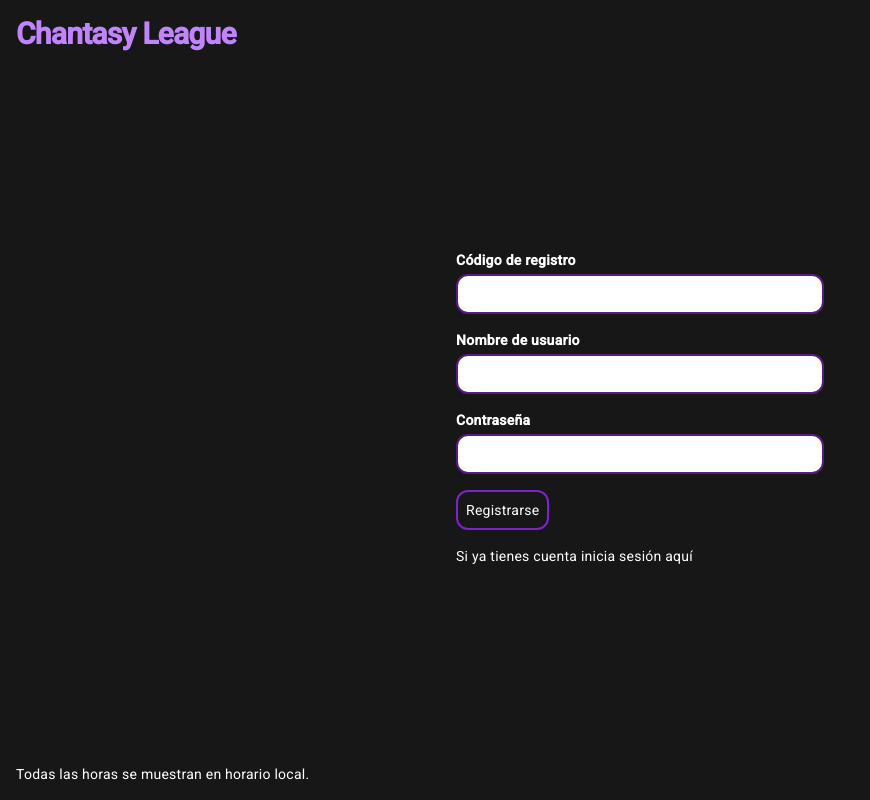
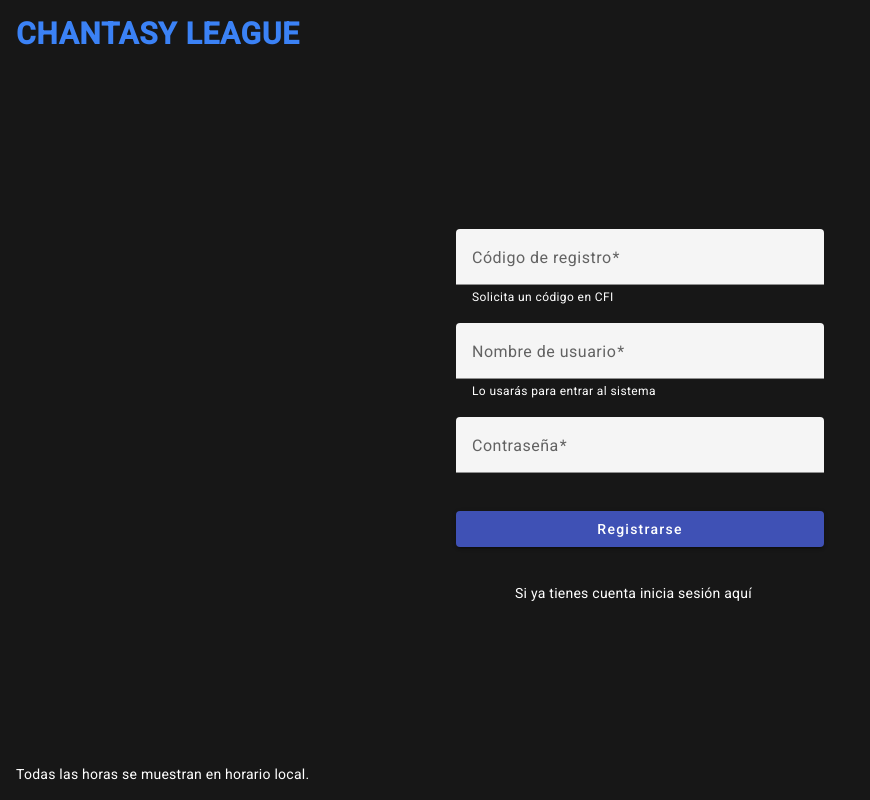
Before and after one commit to MiguelHigueraDev/cfi-chantasy, an Angular app in the folder website/: page /register in a window 1280 px wide. Shown: the whole page, without its empty margins (0-870 px from the left). Built offline with nearby package versions, Linux system fonts and the light colour scheme.

Commit message:
feat(frontend): update welcome screen, header, and register styling to match login

```diff
--- a/website/src/app/components/header/header.component.html
+++ b/website/src/app/components/header/header.component.html
@@ -1,3 +1,3 @@
 <header class="p-4">
-    <a routerLink="/" class="text-purple-400 text-3xl font-bold tracking-tight">Chantasy League</a>
+    <a routerLink="/" class="text-blue-500 text-3xl font-bold tracking-wide uppercase">Chantasy League</a>
 </header>
--- a/website/src/app/components/register/register.component.html
+++ b/website/src/app/components/register/register.component.html
@@ -1,18 +1,20 @@
-<section class="mx-auto w-full flex justify-center">
-    <form class="space-y-4 w-full p-4 max-w-[400px]">
-        <div class="flex flex-col gap-1">
-            <label for="registerCode" class="label">Código de registro</label>
-            <input type="text" class="input" id="registerCode" [(ngModel)]="registerCode" name="registerCode" required>
-        </div>
-        <div class="flex flex-col gap-1">
-            <label for="username" class="label">Nombre de usuario</label>
-            <input type="username" class="input" id="username" [(ngModel)]="username" name="username" required>
-        </div>
-        <div class="flex flex-col gap-1">
-            <label for="password" class="label">Contraseña</label>
-            <input type="password" class="input" id="password" [(ngModel)]="password" name="password" required>
-        </div>
-        <button type="submit" class="btn" (click)="register()">Registrarse</button>
-        <a class="block hover:text-purple-500" routerLink="/login">Si ya tienes cuenta inicia sesión aquí</a>
+<section class="justify-center">
+    <form [formGroup]="registerForm" (ngSubmit)="register()" class="space-y-4 flex flex-col p-4 w-full mx-auto max-w-[400px]">
+        <mat-form-field class="w-full">
+            <mat-label>Código de registro</mat-label>
+            <input type="text" matInput formControlName="registerCode" required />
+            <mat-hint>Solicita un código en CFI</mat-hint>
+        </mat-form-field>
+        <mat-form-field class="w-full">
+            <mat-label>Nombre de usuario</mat-label>
+            <input type="text" matInput formControlName="username" required />
+            <mat-hint>Lo usarás para entrar al sistema</mat-hint>
+        </mat-form-field>
+        <mat-form-field class="w-full">
+            <mat-label>Contraseña</mat-label>
+            <input type="password" matInput formControlName="password" required />
+        </mat-form-field>
+        <button type="submit" mat-raised-button color="primary">Registrarse</button>
     </form>
+    <a class="block hover:text-blue-500 mt-5 mx-auto max-w-[250px]" routerLink="/login">Si ya tienes cuenta inicia sesión aquí</a>
 </section>
--- a/website/src/app/components/register/register.component.ts
+++ b/website/src/app/components/register/register.component.ts
@@ -1,20 +1,34 @@
 import { Component } from '@angular/core';
-import { FormsModule } from '@angular/forms';
-import { RouterLink } from '@angular/router';
+import { FormBuilder, FormsModule, ReactiveFormsModule, Validators } from '@angular/forms';
+import { MatButtonModule } from '@angular/material/button';
+import { MatFormFieldModule } from '@angular/material/form-field';
+import { MatInputModule } from '@angular/material/input';
+import { MatSnackBar, MatSnackBarModule } from '@angular/material/snack-bar';
+import { Router, RouterLink } from '@angular/router';
+import { AuthService } from '../../services/auth.service';
 
 @Component({
   selector: 'ch-register',
   standalone: true,
-  imports: [FormsModule, RouterLink],
+  imports: [RouterLink, ReactiveFormsModule, MatInputModule, MatFormFieldModule, MatButtonModule, MatSnackBarModule],
   templateUrl: './register.component.html',
   styles: ``
 })
 export class RegisterComponent {
-  registerCode: string = "";
-  username: string = "";
-  password: string = "";
+  constructor(
+    private formBuilder: FormBuilder,
+    private authService: AuthService,
+    private router: Router,
+    private snackBar: MatSnackBar
+  ) {}
+
+  registerForm = this.formBuilder.group({
+    registerCode: ['', Validators.required],
+    username: ['', Validators.required],
+    password: ['', Validators.required]
+  });
 
   register() {
-    console.log("email: ", this.username);
+    console.log("email: ", this.registerForm.value);
   }
 }
--- a/website/src/app/components/welcome-screen/welcome-screen.component.html
+++ b/website/src/app/components/welcome-screen/welcome-screen.component.html
@@ -2,13 +2,13 @@
     <h2 class="text-2xl sm:text-3xl md:text-5xl text-center font-bold">¡Bienvenid&#64; a la Chantasy League!</h2>
     <div class="text-center text-md sm:text-lg">
         @if(nextRace) {
-            <p>Próxima carrera: <span class="text-purple-400">{{nextRace.name}}</span> en {{nextRace.circuit.name}}</p>
+            <p>Próxima carrera: <span class="text-blue-400">{{nextRace.name}}</span> en {{nextRace.circuit.name}}</p>
             <p>Fecha: {{nextRace.date | dateFormat}}</p>
             <p>Cierre de las predicciones: {{nextRace.predictionEndDate | dateFormat}}</p>
         }
         @else {
-            <p>Próxima carrera: <span class="text-purple-400">No hay carreras próximas</span></p>
+            <p>Próxima carrera: <span class="text-blue-400">No hay carreras próximas</span></p>
         }
     </div>
-    <a routerLink="login" class="block text-xl sm:text-2xl md:text-2xl text-center font-semibold text-purple-400">Inicia sesión para hacer predicciones</a>
+    <a routerLink="login" class="block text-xl sm:text-2xl md:text-2xl text-center font-semibold text-blue-400">Inicia sesión para hacer predicciones</a>
 </div>
```
